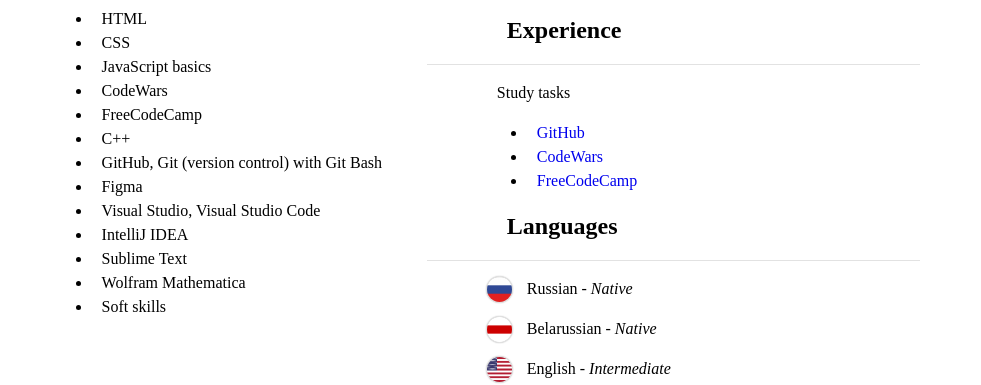
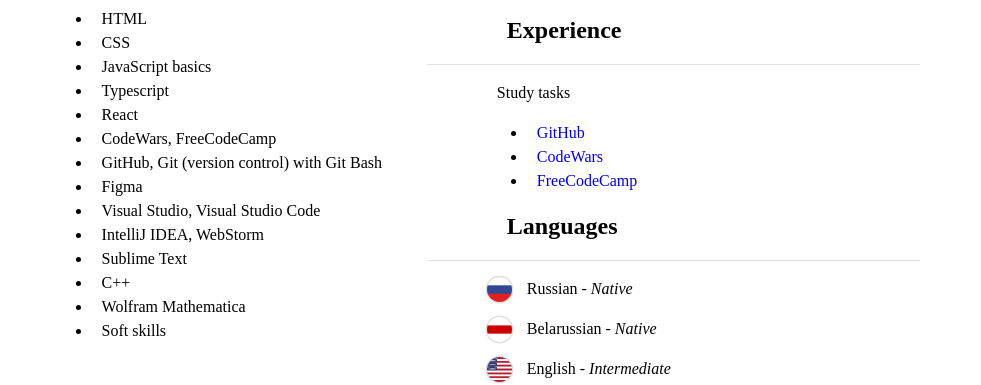
Before and after one commit to Tumelya/rsschool-cv, a plain HTML site: page index.html in a window 1280 px wide. Shown: the part 764-1149 px from the top of the page, without its empty margins (166-1147 px from the left). Drawn offline with Linux system fonts and the light colour scheme.

Commit message:
feat: update information

```diff
--- a/index.html
+++ b/index.html
@@ -35,14 +35,15 @@
                         <li>HTML</li>
                         <li>CSS</li>
                         <li>JavaScript basics</li>
-                        <li>CodeWars</li>
-                        <li>FreeCodeCamp</li>
-                        <li>C++</li>
+                        <li>Typescript</li>
+                        <li>React</li>
+                        <li>CodeWars, FreeCodeCamp</li>
                         <li>GitHub, Git (version control) with Git Bash</li>
                         <li>Figma</li>
                         <li>Visual Studio, Visual Studio Code</li>
-                        <li>IntelliJ IDEA</li>
+                        <li>IntelliJ IDEA, WebStorm</li>
                         <li>Sublime Text</li>
+                        <li>C++</li>
                         <li>Wolfram Mathematica</li>
                         <li>Soft skills</li>
                     </ul>
```
